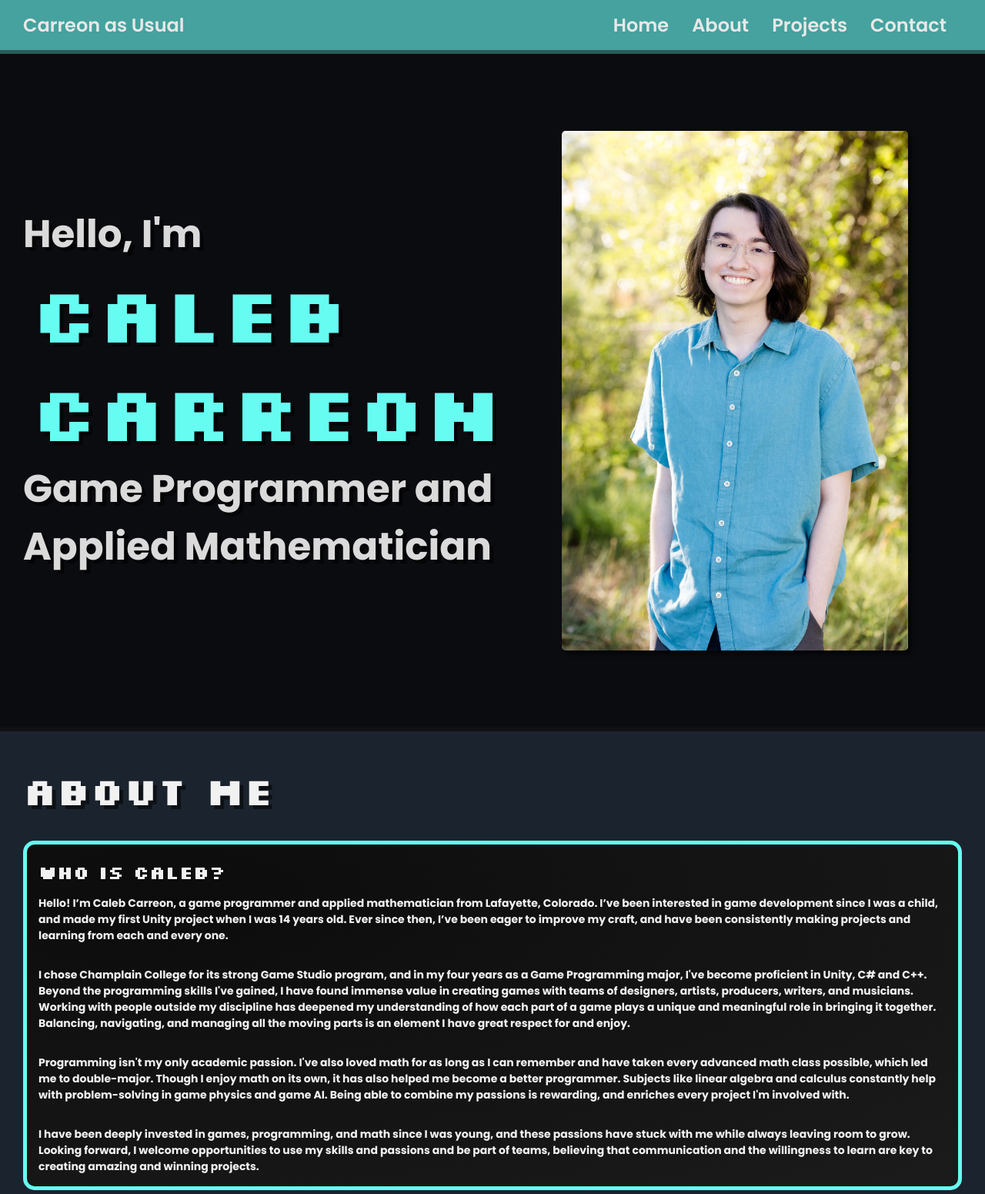
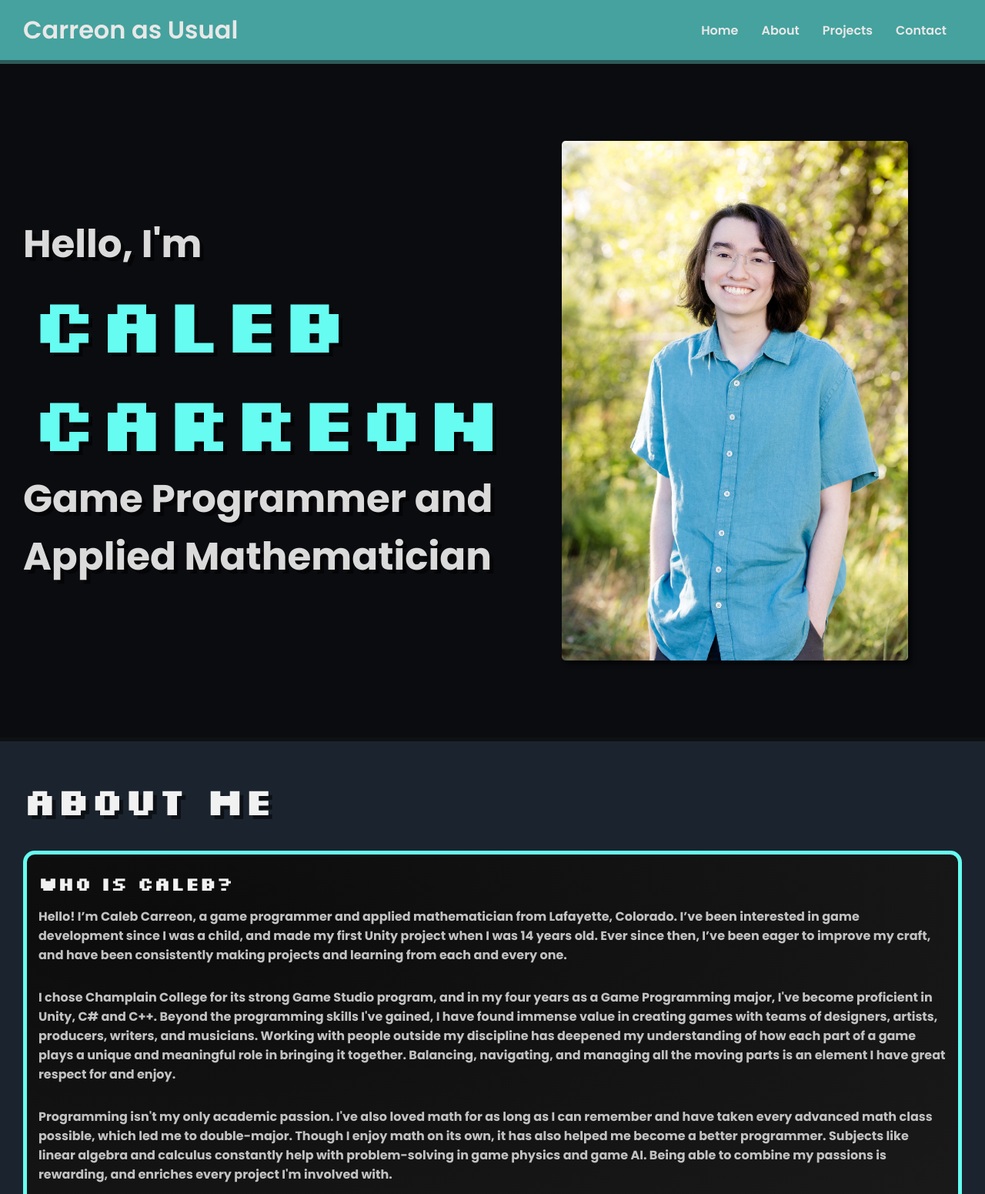
Before and after one commit to carreon-as-usual/carreon-as-usual-website, a website built with webpack: page index.html in a window 1280 px wide. Shown: the top 1551 px of the page at 77% size. Built offline with nearby package versions, Linux system fonts and the light colour scheme; a web font is replaced by a local one.

Commit message:
style changes for header

```diff
--- a/css/style.css
+++ b/css/style.css
@@ -27,7 +27,7 @@ body {
 
 .header a {
   margin: 0;
-  font-size: 1.5em;
+  font-size: 2em;
   color: #e8e8e8;
   font-family: 'Poppins', sans-serif;
   text-decoration: none;
@@ -44,6 +44,7 @@ body {
 
 .header nav a {
   color: #e8e8e8;
+  font-size: 1em;
   text-decoration: none;
 }
 
@@ -133,13 +134,15 @@ body {
 
 .about h2 {
   font-family: 'Silkscreen', ui-monospace;
+  font-size: 25px;
   margin-bottom: 0;
   padding: 0 15px;
 }
 
 .about h3 {
   font-family: 'Poppins', ui-monospace;
-  font-size:  14px;
+  font-size:  16px;
+  color: #c1c1c1;
   margin: 5px 0;
   padding: 10px 15px;
 }
```
